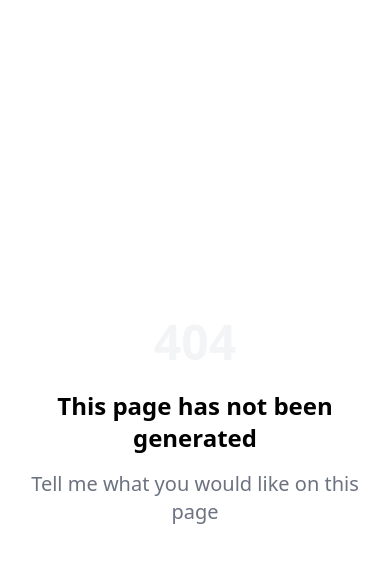
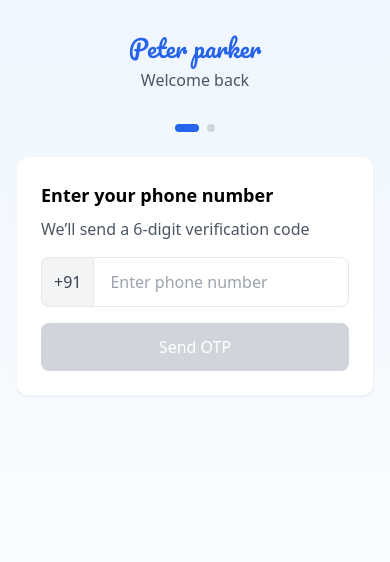
Before and after one commit to supreethteddy/peterparker2, a React (Vite) app: page /login in a window 390 px wide. Before the commit this address had no page. Shown: the top 562 px of the page. Built offline with nearby package versions, Linux system fonts and the light colour scheme.

Commit message:
feat(auth): add /login (phone+OTP), route, and gate home by auth+onboarding

```diff
--- a/src/pages/home/page.tsx
+++ b/src/pages/home/page.tsx
@@ -13,10 +13,10 @@ export default function HomePage() {
   const [selectedValet, setSelectedValet] = useState<any>(null);
 
   useEffect(() => {
-    const isOnboarded = localStorage.getItem('userOnboarded');
-    if (!isOnboarded) {
-      navigate('/onboarding');
-    }
+    const isOnboarded = localStorage.getItem('userOnboarded') === 'true';
+    const isAuthed = localStorage.getItem('userAuthenticated') === 'true';
+    if (!isOnboarded) navigate('/onboarding');
+    else if (!isAuthed) navigate('/login');
   }, [navigate]);
 
   const valets = [
--- /dev/null
+++ b/src/pages/login/page.tsx
@@ -0,0 +1,89 @@
+import { useState } from 'react';
+import { useNavigate } from 'react-router-dom';
+import Card from '../../components/base/Card';
+import Input from '../../components/base/Input';
+import Button from '../../components/base/Button';
+import { APP_NAME } from '../../config';
+
+export default function LoginPage() {
+  const navigate = useNavigate();
+  const [step, setStep] = useState<1 | 2>(1);
+  const [phone, setPhone] = useState('');
+  const [otp, setOtp] = useState('');
+
+  const sendOtp = () => {
+    if (phone.length === 10) setStep(2);
+  };
+
+  const verifyOtp = () => {
+    if (otp.length === 6) {
+      localStorage.setItem('userAuthenticated', 'true');
+      navigate('/');
+    }
+  };
+
+  return (
+    <div className="min-h-screen bg-gradient-to-b from-blue-50 to-white px-4 py-8">
+      <div className="max-w-sm mx-auto">
+        <div className="text-center mb-8">
+          <h1 className="text-2xl text-blue-600" style={{ fontFamily: "'Pacifico', cursive" }}>
+            {APP_NAME}
+          </h1>
+          <p className="text-gray-600 mt-1">Welcome back</p>
+        </div>
+
+        <div className="flex mb-6 justify-center space-x-2">
+          {[1, 2].map((n) => (
+            <span
+              key={n}
+              className={`h-2 rounded-full ${step >= n ? 'w-6 bg-blue-600' : 'w-2 bg-gray-300'}`}
+            />
+          ))}
+        </div>
+
+        {step === 1 && (
+          <Card className="p-6">
+            <h2 className="text-lg font-semibold mb-2">Enter your phone number</h2>
+            <p className="text-gray-600 mb-4">We’ll send a 6‑digit verification code</p>
+            <div className="flex">
+              <div className="bg-gray-100 px-3 py-3 rounded-l-lg border border-r-0 border-gray-200">
+                <span className="text-gray-700">+91</span>
+              </div>
+              <Input
+                type="tel"
+                placeholder="Enter phone number"
+                value={phone}
+                onChange={(e) => setPhone(e.target.value)}
+                maxLength={10}
+                className="rounded-l-none"
+              />
+            </div>
+            <Button onClick={sendOtp} disabled={phone.length !== 10} className="w-full mt-4">
+              Send OTP
+            </Button>
+          </Card>
+        )}
+
+        {step === 2 && (
+          <Card className="p-6">
+            <h2 className="text-lg font-semibold mb-2">Enter verification code</h2>
+            <p className="text-gray-600 mb-4">Code sent to +91 {phone}</p>
+            <Input
+              type="text"
+              placeholder="6-digit code"
+              value={otp}
+              onChange={(e) => setOtp(e.target.value)}
+              maxLength={6}
+            />
+            <Button onClick={verifyOtp} disabled={otp.length !== 6} className="w-full mt-4">
+              Verify & Continue
+            </Button>
+            <button className="w-full text-blue-600 text-sm mt-3" onClick={sendOtp}>
+              Resend code
+            </button>
+          </Card>
+        )}
+      </div>
+    </div>
+  );
+}
--- a/src/pages/onboarding/page.tsx
+++ b/src/pages/onboarding/page.tsx
@@ -56,7 +56,7 @@ export default function OnboardingPage() {
 
   const finish = () => {
     localStorage.setItem('userOnboarded', 'true');
-    navigate('/');
+    navigate('/login');
   };
 
   const next = () => {
--- a/src/router/config.tsx
+++ b/src/router/config.tsx
@@ -13,6 +13,7 @@ import ProfilePage from '../pages/profile/page';
 import ErrorPage from '../pages/error/page';
 import VerificationPage from '../pages/verification/page';
 import NotFound from '../pages/NotFound';
+import LoginPage from '../pages/login/page';
 
 const routes: RouteObject[] = [
   {
@@ -76,6 +77,10 @@ const routes: RouteObject[] = [
     element: <VerificationPage />
   },
   {
+    path: '/login',
+    element: <LoginPage />
+  },
+  {
     path: '*',
     element: <NotFound />
   }
```
